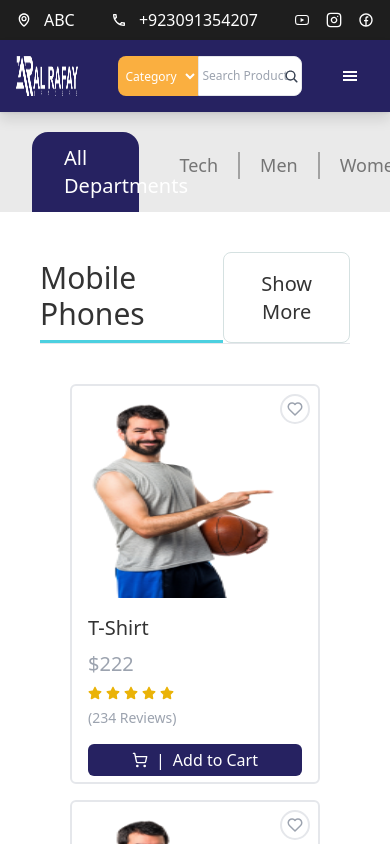
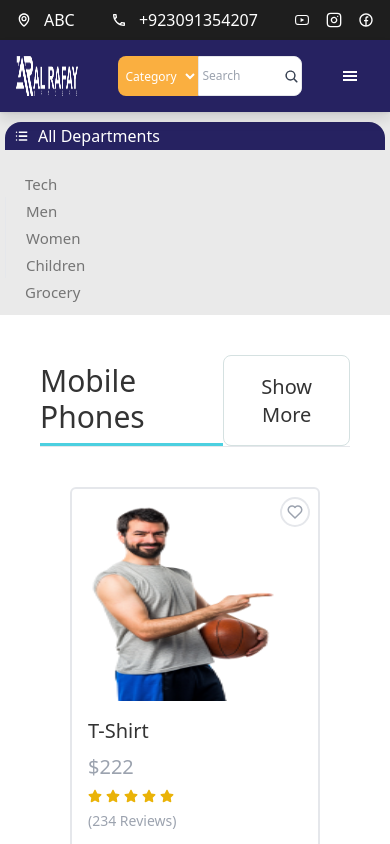
Before and after one commit to awaisabdulsalam/Al-Rafey, a React (Vite) app: page / in a window 390 px wide. Built offline with nearby package versions, Linux system fonts and the light colour scheme.

Commit message:
Making whole website responsive

```diff
--- a/src/components/Companies.jsx
+++ b/src/components/Companies.jsx
@@ -4,8 +4,8 @@ import comp2 from "../assets/comp2.png";
 
 const Companies = () => {
   return (
-        <section className="flex justify-center items-center my-5 py-10">
-           <img src={comp1} className="h-10" alt="" srcSet="" />
+        <section className="companies md:flex justify-center items-center my-5 py-10">
+           <img src={comp1} className="company_one h-10" alt="" srcSet="" />
            <img src={comp2} className="h-10" alt="" srcSet="" />
         </section>
   )
--- a/src/components/Hero.jsx
+++ b/src/components/Hero.jsx
@@ -60,6 +60,7 @@ const Hero = () => {
   const handlePrevHero = () => {
     setIndexHero((prevIndex) => (prevIndex - 1 + heros.length) % heros.length);
   }
+
   return (
     <>
       <section className="flex">
@@ -68,17 +69,17 @@ const Hero = () => {
                 backgroundImage: `url(${heros[indexHero].bgImage})`,
                 backgroundColor: heros[indexHero].bgColor
               }}
-               className={`w-full flex justify-between h-[80vh] m-5 px-20 rounded-lg overflow-hidden`}>
+               className={`hero_section w-full flex justify-between h-[80vh] m-5 px-20 rounded-lg overflow-hidden`}>
 
           <div className="flex flex-col justify-center">
-            <h1 className={`text-6xl text-[${heros[indexHero].color}] my-5 font-bold`}>
+            <h1 className={`hero_heading md:text-6xl text-[${heros[indexHero].color}] my-5 font-bold`}>
               {heros[indexHero].heading}
             </h1>
-            <p className={`text-2xl text-[${heros[indexHero].color}] my-2 font-semibold`}>
+            <p className={`hero_text md:text-2xl text-[${heros[indexHero].color}] my-2 font-semibold`}>
               {heros[indexHero].text}
             </p>
             <div>
-              <button style={{ backgroundColor: heros[indexHero].btnColor }} className={`hover:bg-[#eff886] hover:border-[#eff886] border-2 border-white px-8 py-3 my-1 rounded-lg text-xl`}>
+              <button style={{ backgroundColor: heros[indexHero].btnColor }} className={`hero_btn hover:bg-[#eff886] hover:border-[#eff886] border-2 border-white px-8 py-3 my-1 rounded-lg text-xl`}>
                 Shop Now
               </button>
             </div>
--- a/src/components/Navbar2.jsx
+++ b/src/components/Navbar2.jsx
@@ -87,7 +87,7 @@ const Navbar2 = () => {
               value={inputValue}
               onChange={(e) => {setInputValue(e.target.value)}}
               type="text"
-              placeholder="Search Product"
+              placeholder="Search"
               className="input_category bg-white text-gray-500 py-2.5 px-5 flex-2 rounded-tr-lg rounded-br-lg w-full"
             ></input>
             <IoSearch className="icon_search h-6 w-6 text-gray-700 mt-2 mr-5 absolute right-0 top-1 cursor-pointer" />
--- a/src/components/Navbar3.jsx
+++ b/src/components/Navbar3.jsx
@@ -3,23 +3,45 @@ import { TfiMenuAlt } from "react-icons/tfi";
 const Navbar3 = () => {
   return (
     <>
-    <nav className='bg-[#eaeaea] pl-8 pt-5'>
-        <div className='flex gap-5'>
-        <div className='flex bg-[#262261] w-[30%] p-3 gap-5 rounded-tl-2xl rounded-tr-2xl text-white'>
-            <TfiMenuAlt className='text-xl mt-1' />
-            <h1 className='text-xl'>All Departments</h1>
+    {/* <nav className='nav_three bg-[#eaeaea] sm:pl-4 pl-8 pt-5'>
+        <div className='flex md:gap-5'>
+        <div className='all_departments flex bg-[#262261] md:w-[30%] sm:py-3 md:px-3  gap-5 rounded-tl-2xl rounded-tr-2xl text-white'>
+            <TfiMenuAlt className='depart_icon text-xl mt-1' />
+            <h1 className='depart_text sm:text-[10px] text-xl'>All Departments</h1>
         </div>
         <div className='pt-5'>
             <ul className='flex gap-0'>
-                <li className='border-r-[1px] border-[#a2a2a2] px-5 text-[18px]'><a href="#tech" className='text-[#757575] hover:text-[#a6a6a6]'>Tech</a></li>
-                <li className='border-l-[1px] border-r-[1px] border-[#a2a2a2] px-5 text-[18px]'><a href="#men" className='text-[#757575] hover:text-[#a6a6a6]'>Men</a></li>
-                <li className='border-l-[1px] border-r-[1px] border-[#a2a2a2] px-5 text-[18px]'><a href="#women" className='text-[#757575] hover:text-[#a6a6a6]'>Women</a></li>
-                <li className='border-l-[1px] border-r-[1px] border-[#a2a2a2] px-5 text-[18px]'><a href="#children" className='text-[#757575] hover:text-[#a6a6a6]'>Childs</a></li>
-                <li className='border-l-[1px] border-[#a2a2a2] px-5 text-[18px]'><a href="#grocery" className='text-[#757575] hover:text-[#a6a6a6]'>Grocery</a></li>
+                <li className='border-r-[1px] border-[#a2a2a2] px-5 text-[18px]'><a href="#tech" className='nav_categories text-[#757575] hover:text-[#a6a6a6]'>Tech</a></li>
+                <li className='border-l-[1px] border-r-[1px] border-[#a2a2a2] px-5 text-[18px]'><a href="#men" className='nav_categories text-[#757575] hover:text-[#a6a6a6]'>Men</a></li>
+                <li className='border-l-[1px] border-r-[1px] border-[#a2a2a2] px-5 text-[18px]'><a href="#women" className='nav_categories text-[#757575] hover:text-[#a6a6a6]'>Women</a></li>
+                <li className='border-l-[1px] border-r-[1px] border-[#a2a2a2] px-5 text-[18px]'><a href="#children" className='nav_categories text-[#757575] hover:text-[#a6a6a6]'>Childs</a></li>
+                <li className='border-l-[1px] border-[#a2a2a2] px-5 text-[18px]'><a href="#grocery" className='nav_categories text-[#757575] hover:text-[#a6a6a6]'>Grocery</a></li>
             </ul>
         </div>
         </div>
-    </nav>
+    </nav> */}
+
+    {/* *************** */}
+
+    <nav className='nav_three bg-[#eaeaea] sm:pl-4 pl-8 pt-5'>
+  <div className='flex flex-col sm:flex-row md:gap-5'>
+    <div className='all_departments flex items-center bg-[#262261] sm:w-[30%] sm:py-3 sm:px-3 gap-5 rounded-tl-2xl rounded-tr-2xl text-white'>
+      <TfiMenuAlt className='depart_icon text-xl' />
+      <h1 className='depart_text sm:text-[10px] md:text-xl'>All Departments</h1>
+    </div>
+    <div className='pt-5'>
+      <ul className='flex flex-col sm:flex-row gap-0'>
+        <li className='border-[#a2a2a2] md:border-r-[1px] px-5 text-[18px]'><a href="#tech" className='nav_categories text-[#757575] hover:text-[#a6a6a6]'>Tech</a></li>
+        <li className='border-l-[1px] md:border-r-[1px] md:border-[#a2a2a2] px-5 text-[18px]'><a href="#men" className='nav_categories text-[#757575] hover:text-[#a6a6a6]'>Men</a></li>
+        <li className='border-l-[1px] md:border-r-[1px] md:border-[#a2a2a2] px-5 text-[18px]'><a href="#women" className='nav_categories text-[#757575] hover:text-[#a6a6a6]'>Women</a></li>
+        <li className='border-l-[1px] md:border-r-[1px] md:border-[#a2a2a2] px-5 text-[18px]'><a href="#children" className='nav_categories text-[#757575] hover:text-[#a6a6a6]'>Children</a></li>
+        <li className='md:border-l-[1px] md:border-[#a2a2a2] sm:border-l-0 px-5 text-[18px]'><a href="#grocery" className='nav_categories text-[#757575] hover:text-[#a6a6a6]'>Grocery</a></li>
+      </ul>
+    </div>
+  </div>
+</nav>
+
+    {/* ********************* */}
     </>
 
   )
--- a/src/index.css
+++ b/src/index.css
@@ -127,6 +127,50 @@
     width: 15px;
     right: -18px;
   }
+
+  /* *******************   Nav 3   ********************/
+
+  .nav_three {
+    padding: 10px 5px;
+  }
+
+  .all_departments {
+    gap: 10px;
+    margin: 0 0;
+    padding: 2px 10px;
+  }
+  .depart_icon {
+    font-size: small;
+  }
+  .depart_text {
+    font-size: 16px;
+  }
+  .nav_categories{
+    font-size: smaller;
+  }
+
+  .hero_section {
+    height: auto;
+    padding: 10px 10px;
+    display: flex;
+    flex-direction: column-reverse;
+  }
+  .hero_heading {
+    font-size: 3rem;
+  }
+  .hero_text {
+    font-size: 1rem;
+  }
+  .hero_btn {
+    font-size: small;
+    padding: 2px 10px;
+  }
+  .companies {
+    padding: 0 5px;
+  }
+  .company_one {
+    display: none;
+  }
 }
 
 
--- a/tailwind.config.js
+++ b/tailwind.config.js
@@ -7,7 +7,6 @@ export default {
   theme: {
     // extend: {},
     screens: {
-      xs: '360',
       sm: '480px',
       md: '768px',
       lg: '976px',
```
